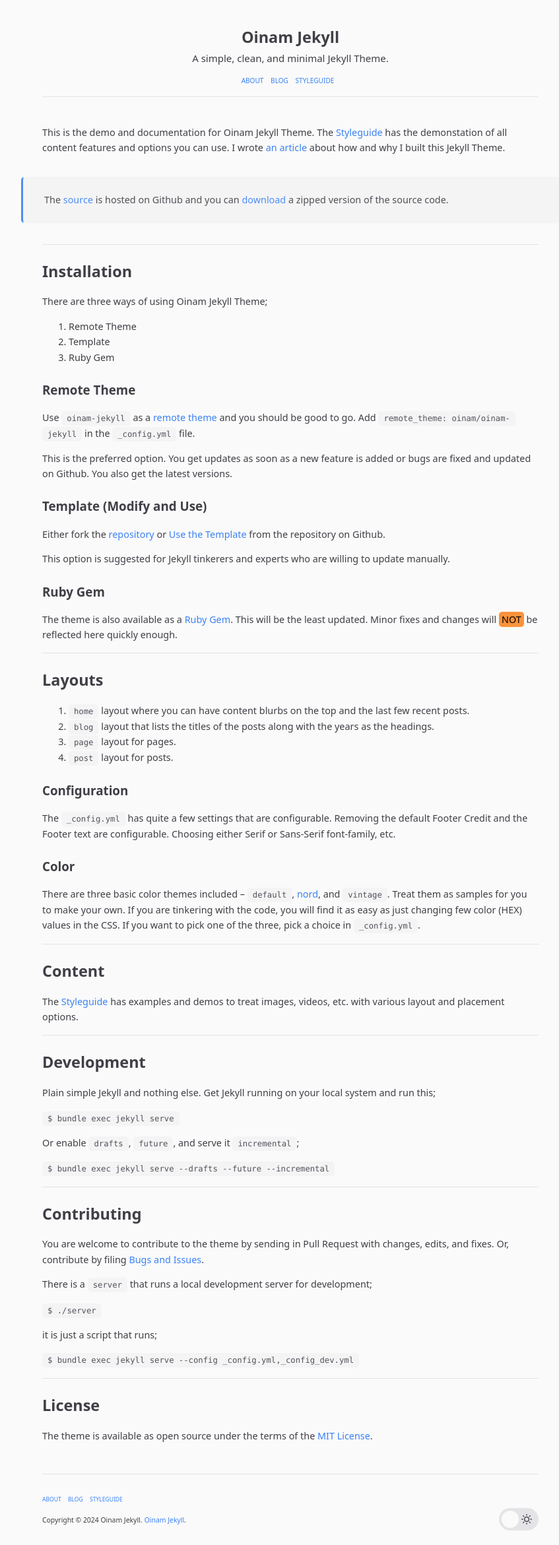
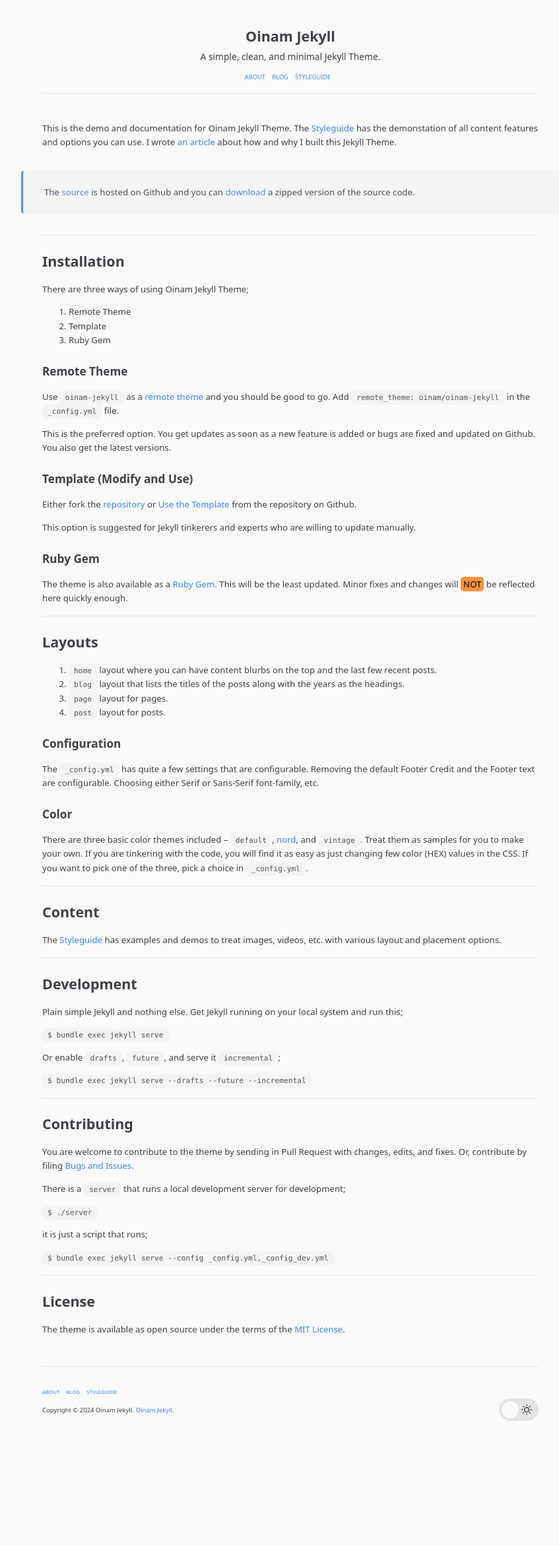
Before and after one commit to stexpham/company, a Jekyll site: the page built from index.md, in a window 1280 px wide. Shown: the whole page at 66% size, without its empty margins (200-1047 px from the left). Built offline with Jekyll 4.4.1, drawn with Linux system fonts in a browser that asks for light colours; after the commit the page ends 2172 px from its top, so only the background shows below that.

Commit message:
size 11px

```diff
--- a/_includes/css/settings.css
+++ b/_includes/css/settings.css
@@ -47,7 +47,7 @@
   --font-family: var(--font-family-sans);
   --font-family-headings: var(--font-family-sans);
 
-  --font-size: 12px;
+  --font-size: 11px;
   --font-size-small: 85%;
   --font-size-smaller: 70%;
   --font-size-smallest: 65%;
```
